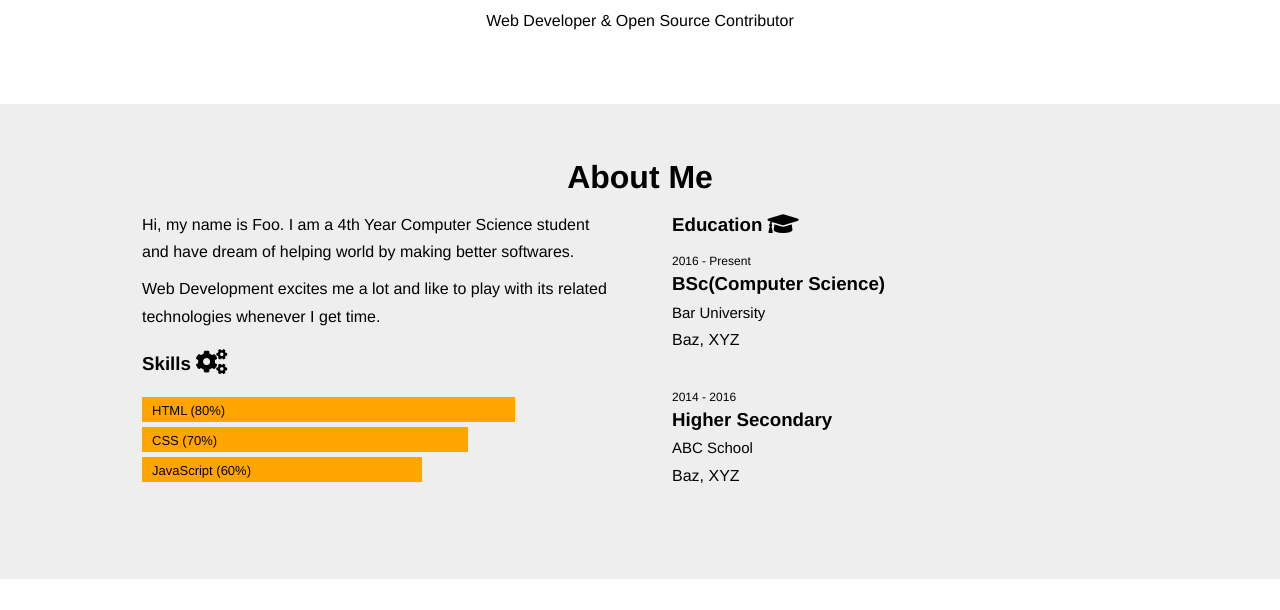
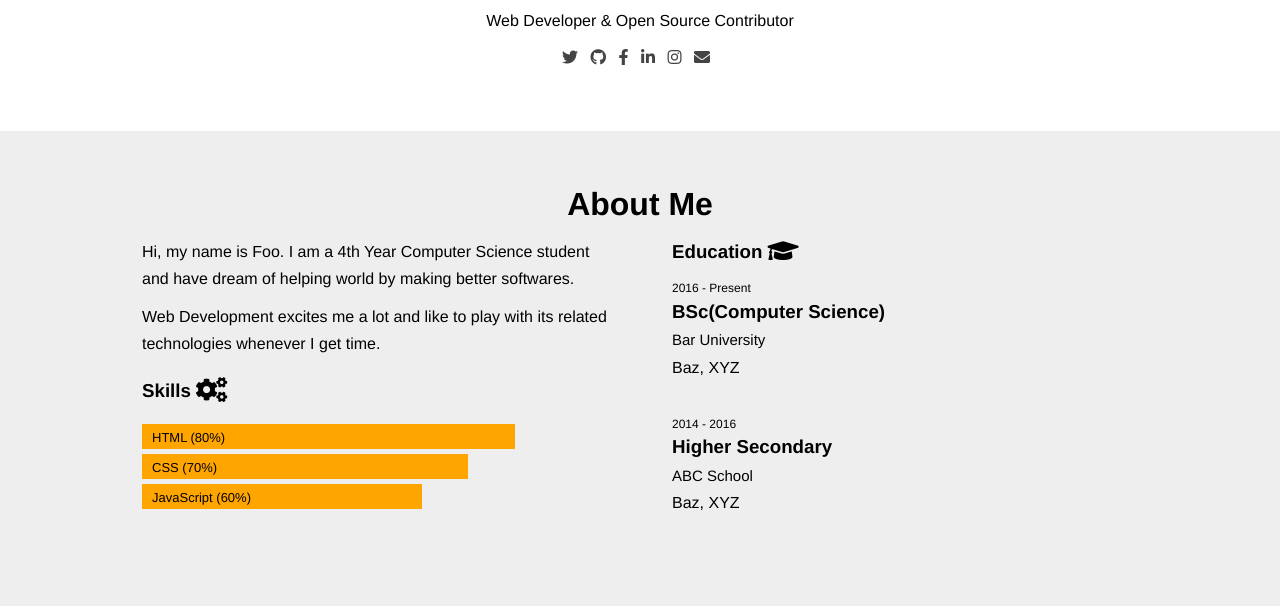
Before and after one commit to brgtrainings/student-portfolio, a plain HTML site: page index.html in a window 1280 px wide. Shown: the part 190-800 px from the top of the page. Drawn offline with Linux system fonts and the light colour scheme.

Commit message:
step7: social contacts

```diff
--- a/css/style.css
+++ b/css/style.css
@@ -87,6 +87,10 @@ nav ul li a:hover, nav ul li a.active {
 }
 #intro .intro-body h1 {
   padding-bottom: 5px;
+}
+
+#intro .social-links a {
+  margin-right: 0.5rem;
 }
 
 /* About */
--- a/index.html
+++ b/index.html
@@ -45,6 +45,26 @@
             <p>
               Web Developer & Open Source Contributor
             </p>
+          </div>
+          <div class="social-links text-center">
+            <a href="#" alt="Twitter">
+              <i class="fab fa-twitter"></i>
+            </a>
+            <a href="#" alt="GitHub">
+              <i class="fab fa-github"></i>
+            </a>
+            <a href="#" alt="Facebook">
+              <i class="fab fa-facebook-f"></i>
+            </a>
+            <a href="#" alt="LinkdIn">
+              <i class="fab fa-linkedin-in"></i>
+            </a>
+            <a href="#" alt="Instagram">
+              <i class="fab fa-instagram"></i>
+            </a>
+            <a href="#" alt="Email">
+              <i class="fas fa-envelope"></i>
+            </a>
           </div>
         </div>
       </div>
```
